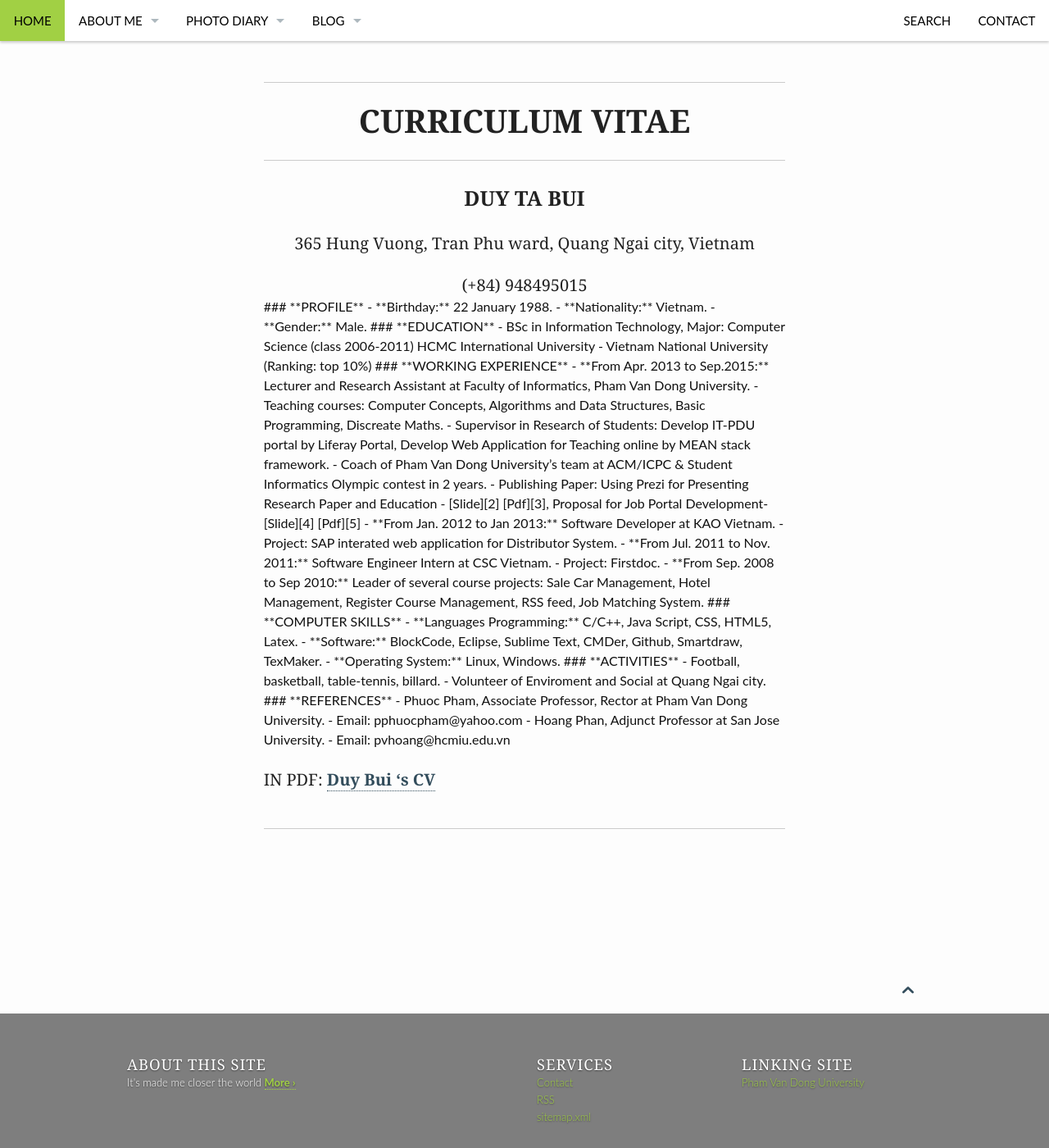
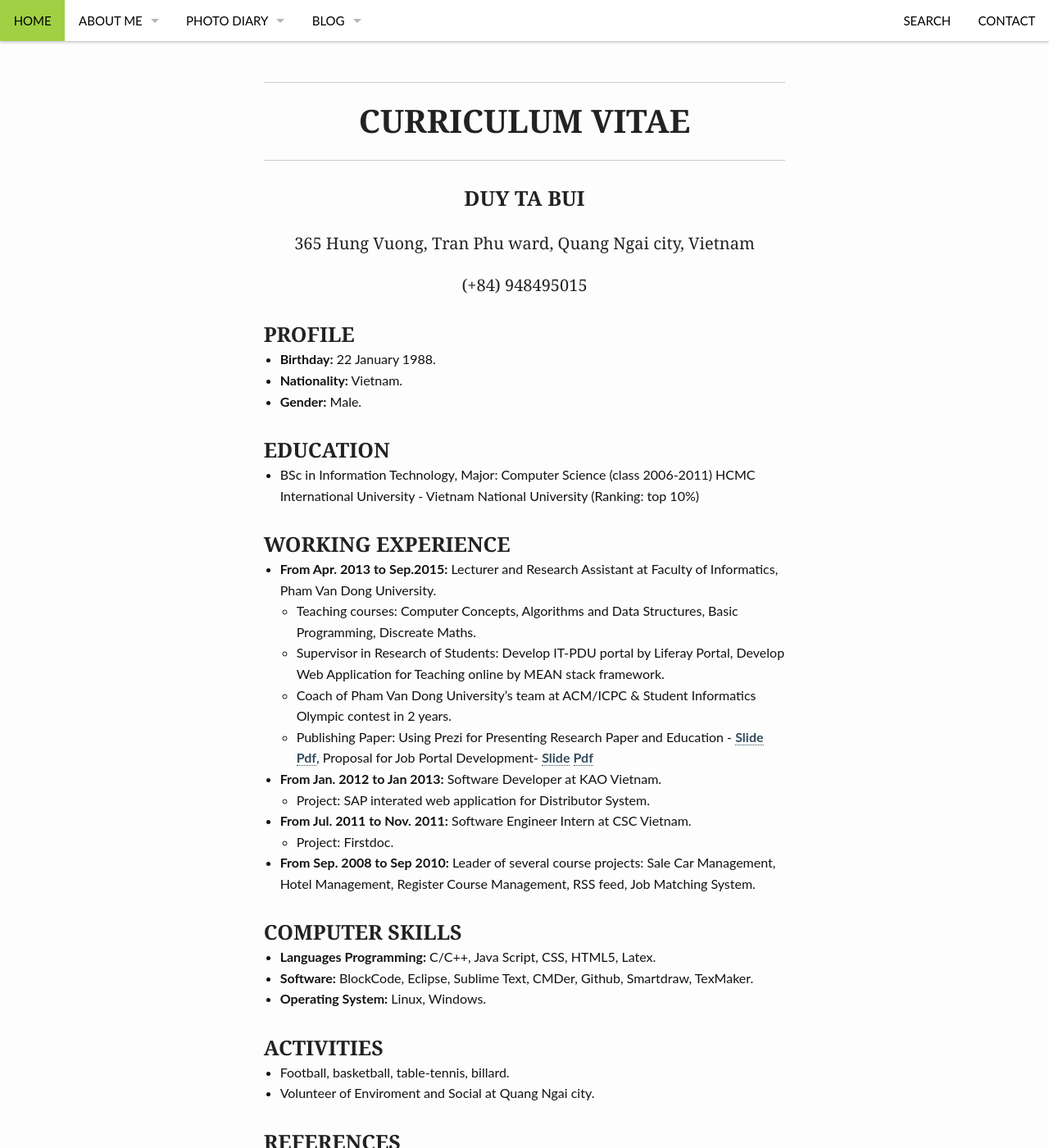
Before and after one commit to duybuidotvn/duybuidotvn.github.io, a Jekyll site: the page built from _posts/about/2015-05-10-curriculum-vitae.md, in a window 1280 px wide and 1400 px high. Shown: the whole window at 82% size. Built offline with Jekyll 4.4.1, drawn with Linux system fonts in a browser that asks for light colours; some of the changed text lies outside the part shown.

```diff
--- a/_posts/about/2015-05-10-curriculum-vitae.md
+++ b/_posts/about/2015-05-10-curriculum-vitae.md
@@ -5,8 +5,6 @@
 permalink: "/about/curriculum-vitae/"
 header: no
 ---
-<table border="3">
-	<tr>
 <center>
 	<div>
 		<hr>
@@ -53,9 +51,6 @@
 -	Hoang Phan, Adjunct Professor at San Jose University.
 	- Email: pvhoang@hcmiu.edu.vn
 
-	</tr>
-</table>
-
 ####IN PDF: [Duy Bui 's CV][1]
 <br>
 <hr>
```
